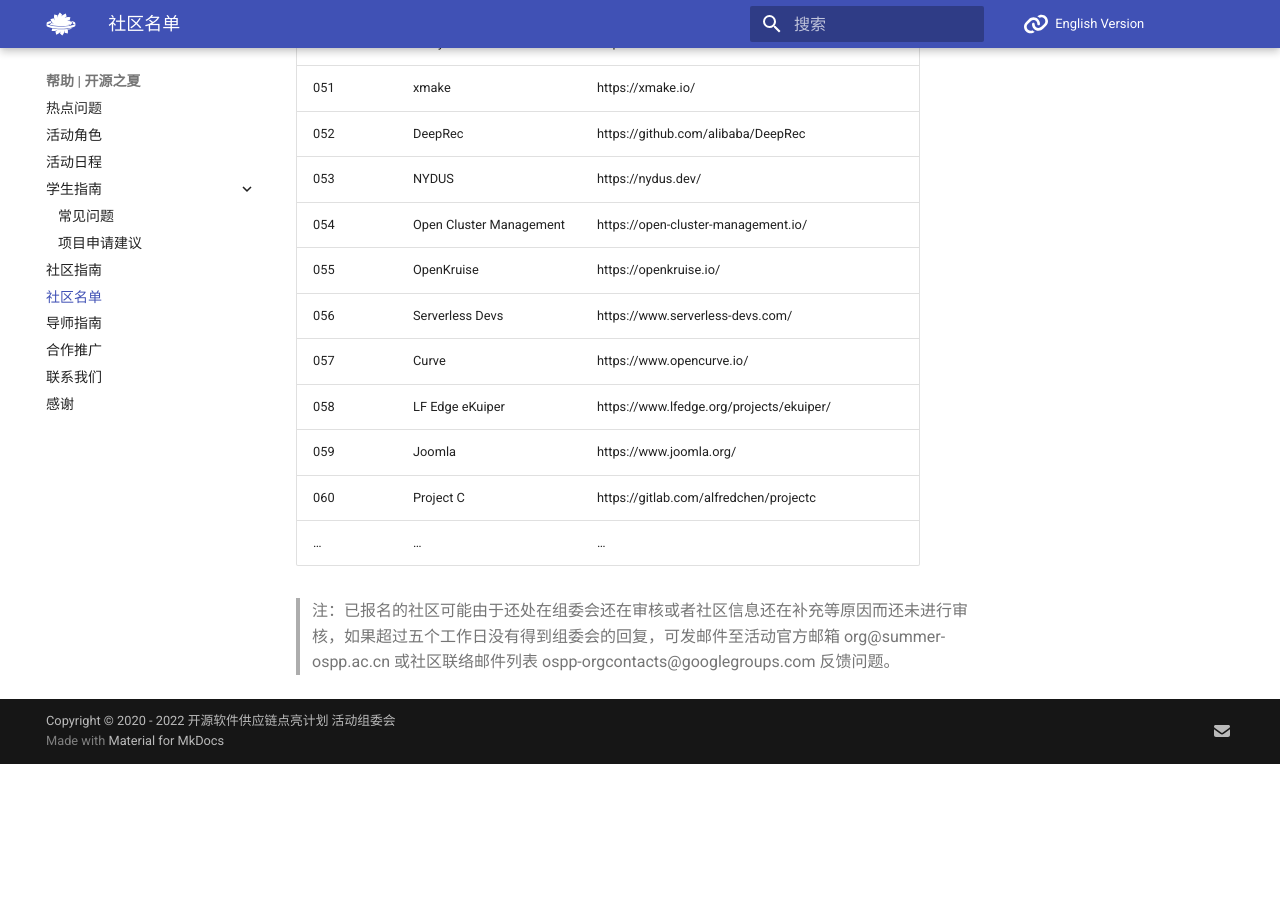
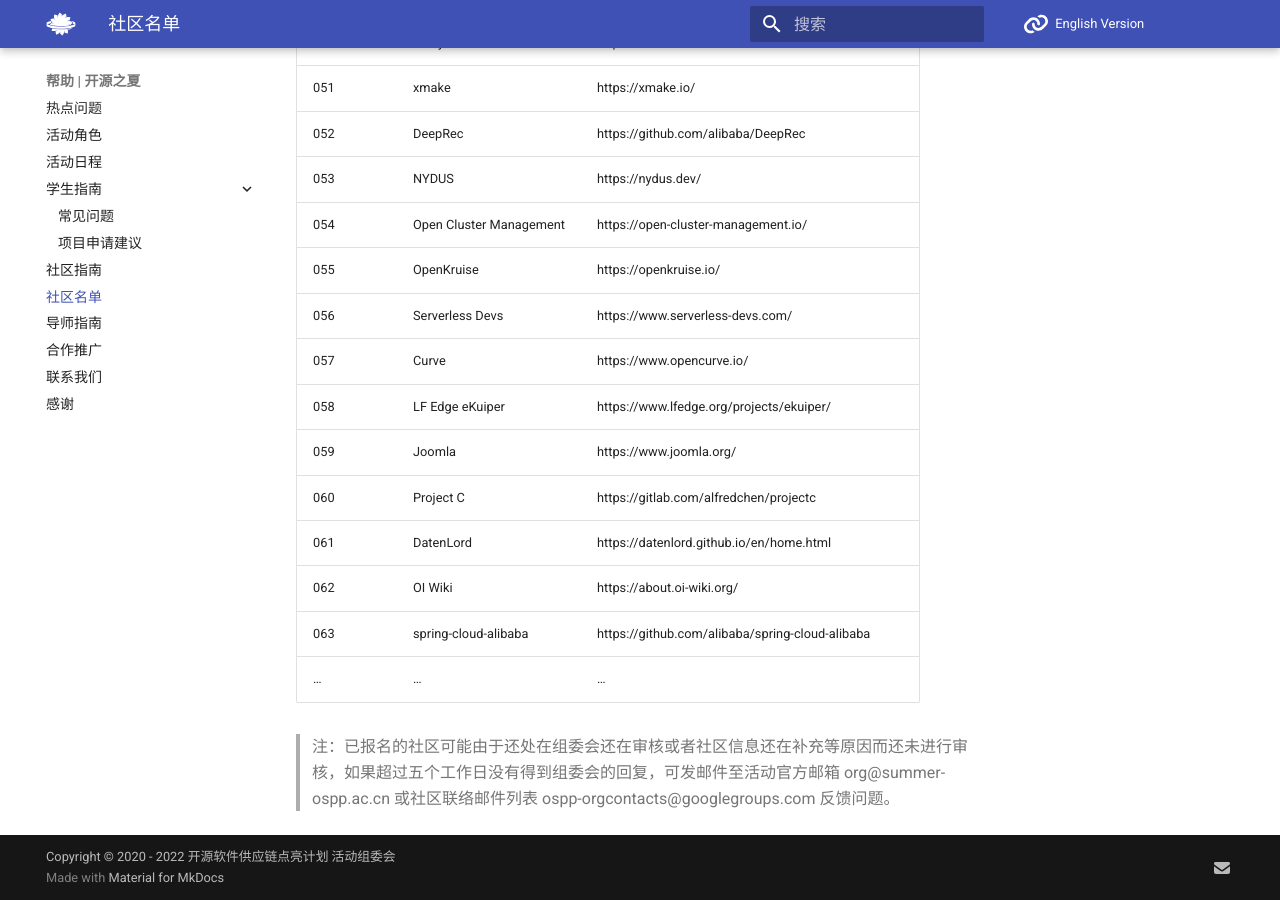
Before and after one commit to summer-ospp/help, an MkDocs documentation site: the page built from docs/communities-list.md, in a window 1280 px wide and 900 px high, scrolled down 2542 px. Built offline with MkDocs 1.6.1 and Material for MkDocs 9.7.7, drawn with Linux system fonts in a browser that asks for light colours; comment, search, counter and statistics services are not loaded; before the commit the page ends 3306 px from its top, so only the background shows below that.

Commit message:
Update communities-list.md

```diff
--- a/docs/communities-list.md
+++ b/docs/communities-list.md
@@ -66,6 +66,9 @@
 | 058  | LF Edge eKuiper | https://www.lfedge.org/projects/ekuiper/ |
 | 059  | Joomla | https://www.joomla.org/ |
 | 060  | Project C | https://gitlab.com/alfredchen/projectc |
+| 061  | DatenLord | https://datenlord.github.io/en/home.html |
+| 062  | OI Wiki | https://about.oi-wiki.org/ |
+| 063  | spring-cloud-alibaba | https://github.com/alibaba/spring-cloud-alibaba |
 | … | … | …  |
 
 
```
